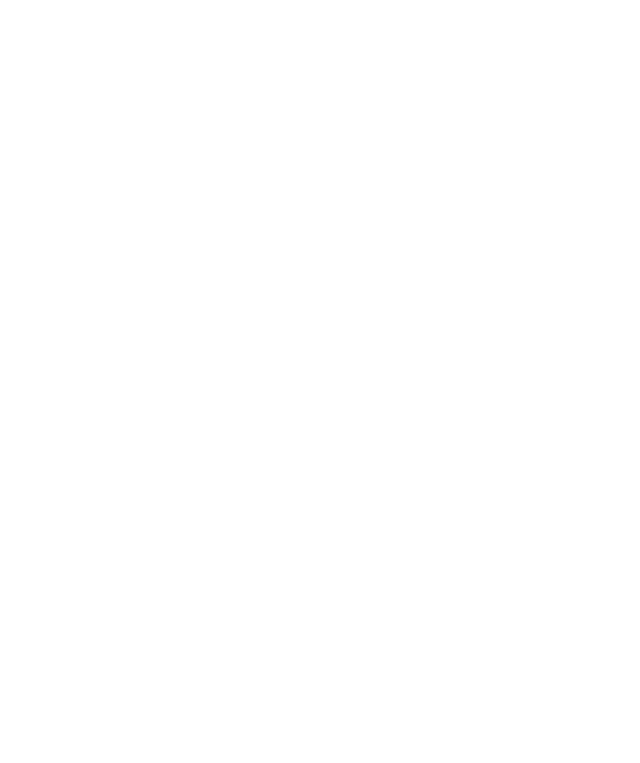
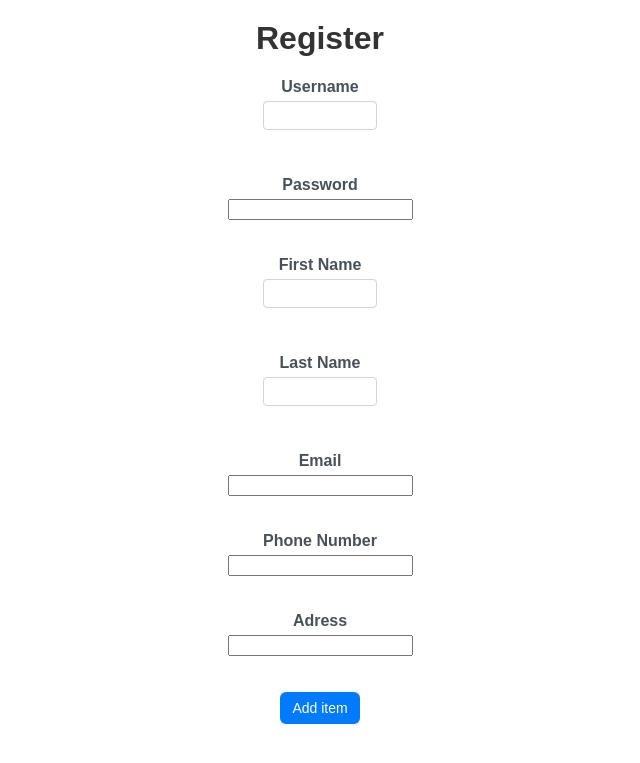
Before and after one commit to saglin/D0018E, a Flask app: page /register in a window 1280 px wide. Before the commit the part shown is empty. Shown: the top 763 px of the page, without its empty margins (320-960 px from the left). Run offline with Flask 3, Linux system fonts and the light colour scheme; some libraries are stand-ins or nearby versions.

Commit message:
Added ability to register new users

```diff
--- a/app.py
+++ b/app.py
@@ -191,4 +191,25 @@
         cursor.close()
         return redirect(url_for('item_page', id=id))
 
+@app.route("/register_user", methods=['POST'])
+def register_user():
+    if request.method == 'POST':
+        username = request.form['username']
+        encrypted_password = request.form['password']
+        firstname = request.form['firstname']
+        lastname = request.form['lastname']
+        email = request.form['email']
+        phone_number = request.form['phone_number']
+        adress = request.form['adress']
+
+        cursor = mysql.connection.cursor()
+        cursor.execute('''SELECT * FROM User''')
+        user_id = len(cursor.fetchall()) + 1
+        cursor.execute('''INSERT INTO User (id, username, encrypted_password, firstname, lastname, email, phone_number, adress, is_admin) VALUES (%s, %s, %s, %s, %s, %s, %s, %s, 0)''', (user_id, username, encrypted_password, firstname, lastname, email, phone_number, adress,))
+        mysql.connection.commit()
+        cursor.close()
+
+        session['user_id'] = user_id
+        return redirect(url_for('browse'))
+
 app.run(host="0.0.0.0", port=80)
--- a/templates/login.html
+++ b/templates/login.html
@@ -16,6 +16,7 @@
         <button type="submit">Log in</button>
     </form>
 
+    <a href="{{ url_for('register') }}">Not a user? Register here</a>
 
 </body>
 </html>
--- a/templates/register.html
+++ b/templates/register.html
@@ -0,0 +1,38 @@
+<!DOCTYPE html>
+<html>
+<head>
+    <link rel="stylesheet" type="text/css" href="{{ url_for('static', filename='styles.css') }}">
+</head>
+<body>
+    <h1>Register</h1>
+
+    <form method="POST" action="{{ url_for('register_user') }}">
+        <label for="username">Username</label>
+        <input type="text" id="username" name="username" reqiured><br><br>
+
+        <label for="password">Password</label>
+        <input type="password" id="password" name="password" reqiured><br><br>
+
+        <label for="firstname">First Name</label>
+        <input type="text" id="firstname" name="firstname" reqiured><br><br>
+
+        <label for="lastname">Last Name</label>
+        <input type="text" id="lastname" name="lastname" reqiured><br><br>
+
+        <label for="email">Email</label>
+        <input type="email" id="email" name="email" reqiured><br><br>
+
+        <label for="phone_number">Phone Number</label>
+        <input type="phone_number" id="phone_number" name="phone_number" reqiured><br><br>
+
+        <label for="adress">Adress</label>
+        <input type="adress" id="adress" name="adress" reqiured><br><br>
+
+        <button type="submit">Add item</button>
+    </form>
+
+
+
+
+</body>
+</html>
```
